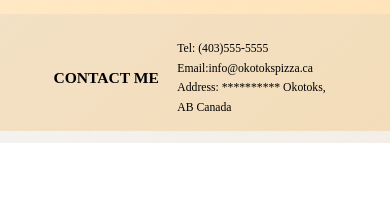
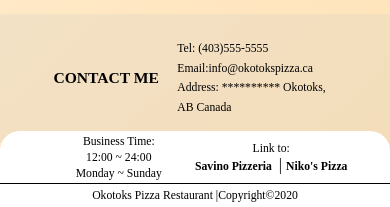
Before and after one commit to tanglian721/OkotoksPizzaHorizontal, a plain HTML site: page index.html in a window 390 px wide. Shown: the part 1872-2079 px from the top of the page. Before the commit the page ends 2015 px from the top, so only its background shows below. Drawn offline with Linux system fonts and the light colour scheme.

Commit message:
Add mobile homepage footer

```diff
--- a/css/style.scss
+++ b/css/style.scss
@@ -322,3 +322,43 @@ header {
         }
     }
 }
+
+
+/*mobile-contact-end*/
+
+.splitter-line {
+    width: 100%;
+    height: 0.5px;
+    background-color: black;
+}
+
+footer {
+    position: relative;
+    z-index: 10;
+    @include gridCenter;
+    background-color: $cardBgColor;
+    border-radius: 20px 20px 0 0;
+    #footer-top {
+        @include gridCenter;
+        grid-template-columns: 1fr 1fr;
+        padding: 1vw 0 2px 0;
+        div {
+            text-align: center;
+            p,
+            a {
+                text-decoration: none;
+                @include otherFont;
+                color: black;
+                font-size: 3vw;
+                line-height: 4vw;
+            }
+        }
+    }
+    #footer-bottom {
+        text-decoration: none;
+        @include otherFont;
+        color: black;
+        font-size: 3vw;
+        line-height: 6vw;
+    }
+}
--- a/index.html
+++ b/index.html
@@ -126,7 +126,24 @@
         </div>
     </div>
     <!--mobile-contact-end-->
-
+    <footer>
+        <div id="footer-top">
+            <div id="businessTime">
+                <p>Business Time:</p>
+                <p>12:00 ~ 24:00</p>
+                <P>Monday ~ Sunday</P>
+            </div>
+            <div id="link">
+                <p>Link to:</p>
+                <a href="https://www.yelp.com/biz/savino-pizzeria-calgary"> <b>Savino Pizzeria</b> </a>&nbsp|
+                <a href="https://www.yelp.com/biz/nikos-pizza-calgary?osq=pizza"><b>Niko's Pizza</b> </a>
+            </div>
+        </div>
+        <div class="splitter-line"></div>
+        <div id="footer-bottom">
+            Okotoks Pizza Restaurant&nbsp|Copyright©2020
+        </div>
+    </footer>
 
 </body>
 
```
Also changed, not shown: css/style.css, 1 other file.
